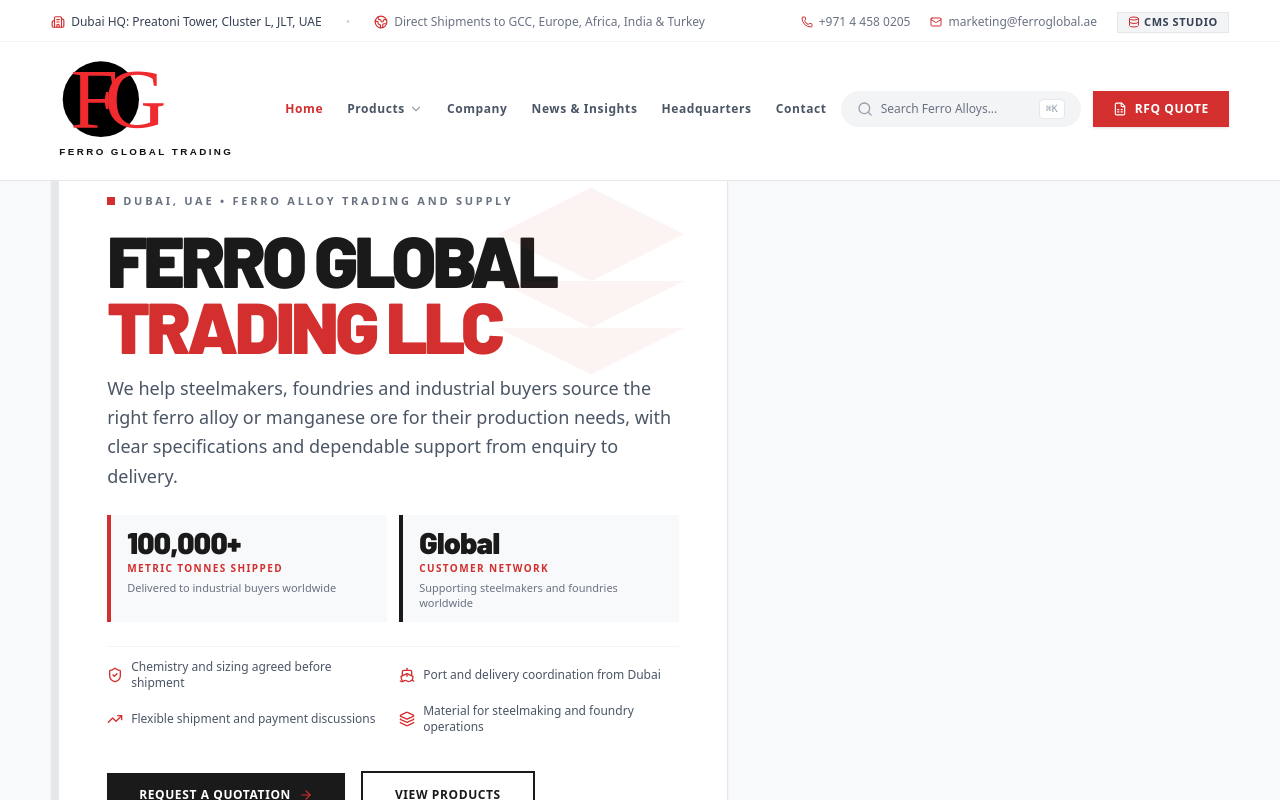
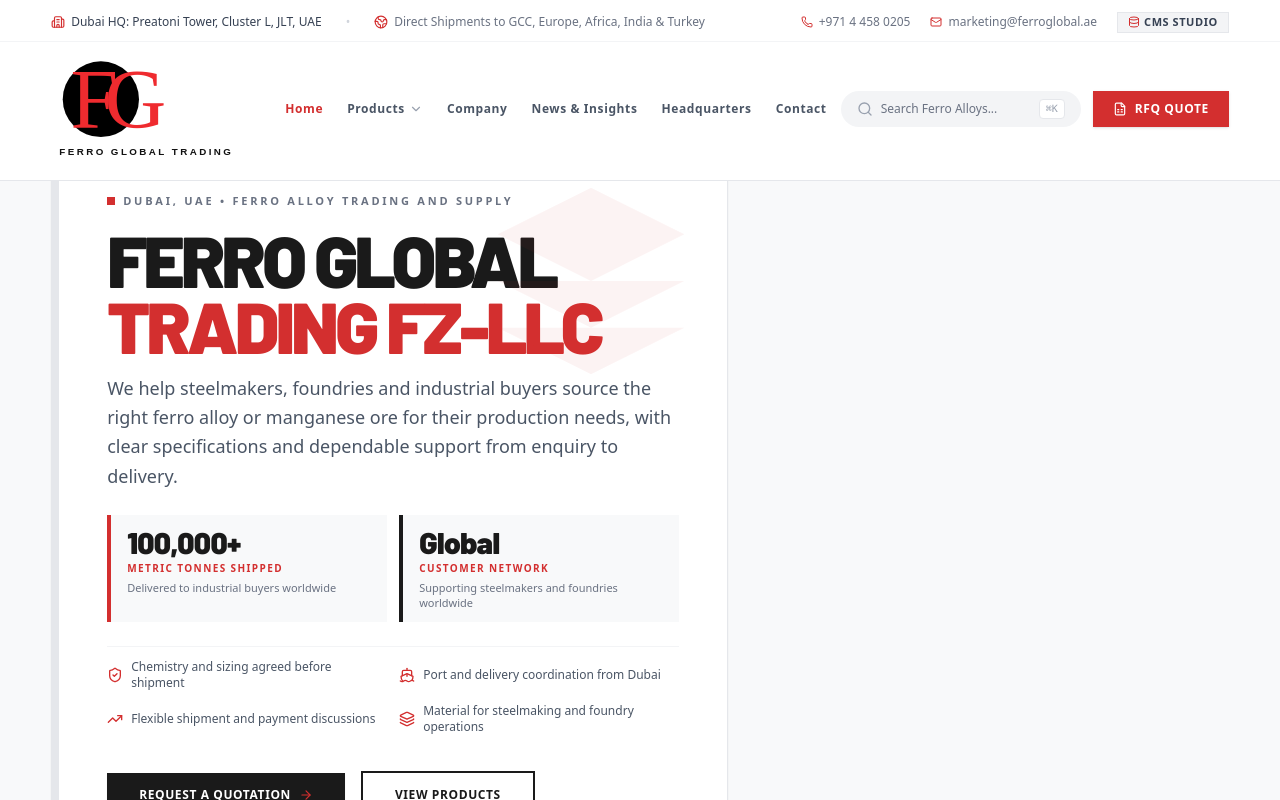
Before and after one commit to Charanjeet1234/FerroGlobal, a React (Vite) app: page / in a window 1280 px wide. Shown: the top 800 px of the page. Built offline with nearby package versions, Linux system fonts and the light colour scheme.

Commit message:
added pdf and fixed issues

```diff
--- a/index.html
+++ b/index.html
@@ -3,26 +3,47 @@
   <head>
     <meta charset="UTF-8" />
     <meta name="viewport" content="width=device-width, initial-scale=1.0" />
-    <title>Ferro Alloy Supplier in Dubai, UAE | Ferro Global Trading LLC</title>
-    <meta name="description" content="Ferro Global Trading LLC supplies ferro manganese, silico manganese, ferro chrome, ferro silicon and manganese ore across Dubai and the UAE to steelmakers, foundries and industrial buyers." />
-    <meta name="keywords" content="ferro alloy supplier UAE, ferro alloy supplier Dubai, ferro manganese supplier Abu Dhabi, silico manganese UAE, ferro chrome UAE, ferro silicon supplier Sharjah, manganese ore UAE, steelmaking raw materials UAE" />
-    <meta name="author" content="Ferro Global Trading LLC" />
+    <title>
+      Ferro Alloy Supplier in Dubai, UAE | ferro global trading fz-llc
+    </title>
+    <meta
+      name="description"
+      content="ferro global trading fz-llc supplies ferro manganese, silico manganese, ferro chrome, ferro silicon and manganese ore across Dubai and the UAE to steelmakers, foundries and industrial buyers."
+    />
+    <meta
+      name="keywords"
+      content="ferro alloy supplier UAE, ferro alloy supplier Dubai, ferro manganese supplier Abu Dhabi, silico manganese UAE, ferro chrome UAE, ferro silicon supplier Sharjah, manganese ore UAE, steelmaking raw materials UAE"
+    />
+    <meta name="author" content="ferro global trading fz-llc" />
     <meta name="robots" content="index, follow, max-image-preview:large" />
     <meta name="geo.region" content="AE-DU" />
     <meta name="geo.placename" content="Dubai" />
     <meta name="geo.position" content="25.0768;55.1485" />
     <meta name="ICBM" content="25.0768, 55.1485" />
-    <meta property="og:title" content="Ferro Global Trading LLC | Global Ferro Alloys & Metals Supplier" />
-    <meta property="og:description" content="Dubai-based supplier of ferro alloys and manganese ore for steelmakers, foundries and industrial buyers across the UAE and global markets." />
+    <meta
+      property="og:title"
+      content="ferro global trading fz-llc | Global Ferro Alloys & Metals Supplier"
+    />
+    <meta
+      property="og:description"
+      content="Dubai-based supplier of ferro alloys and manganese ore for steelmakers, foundries and industrial buyers across the UAE and global markets."
+    />
     <meta property="og:url" content="https://ferroglobal.ae/" />
     <meta property="og:type" content="website" />
-    <meta property="og:site_name" content="Ferro Global Trading LLC" />
+    <meta property="og:site_name" content="ferro global trading fz-llc" />
     <link rel="canonical" href="https://ferroglobal.ae/" />
-    <link rel="icon" type="image/svg+xml" href="/assets/ferro-global-favicon.svg" />
+    <link
+      rel="icon"
+      type="image/svg+xml"
+      href="/assets/ferro-global-favicon.svg"
+    />
     <link rel="shortcut icon" href="/assets/ferro-global-favicon.svg" />
     <meta name="twitter:card" content="summary_large_image" />
-    <meta name="twitter:title" content="Ferro Global Trading LLC" />
-    <meta name="twitter:description" content="Dubai-based ferro alloy and manganese ore supplier for steelmakers, foundries and industrial buyers." />
+    <meta name="twitter:title" content="ferro global trading fz-llc" />
+    <meta
+      name="twitter:description"
+      content="Dubai-based ferro alloy and manganese ore supplier for steelmakers, foundries and industrial buyers."
+    />
     <link rel="sitemap" type="application/xml" href="/sitemap.xml" />
 
     <script type="application/ld+json">
@@ -30,7 +51,7 @@
         "@context": "https://schema.org",
         "@type": "LocalBusiness",
         "@id": "https://ferroglobal.ae/#business",
-        "name": "Ferro Global Trading LLC",
+        "name": "ferro global trading fz-llc",
         "url": "https://ferroglobal.ae/",
         "logo": "https://ferroglobal.ae/assets/ferro-global-logo.svg",
         "image": "https://ferroglobal.ae/assets/ferro-global-logo.svg",
@@ -70,22 +91,54 @@
           "@type": "OfferCatalog",
           "name": "Ferro alloys and manganese ore",
           "itemListElement": [
-            { "@type": "Offer", "itemOffered": { "@type": "Product", "name": "Ferro Manganese (FeMn)" } },
-            { "@type": "Offer", "itemOffered": { "@type": "Product", "name": "Silico Manganese (SiMn)" } },
-            { "@type": "Offer", "itemOffered": { "@type": "Product", "name": "Ferro Chrome (FeCr)" } },
-            { "@type": "Offer", "itemOffered": { "@type": "Product", "name": "Ferro Silicon (FeSi)" } },
-            { "@type": "Offer", "itemOffered": { "@type": "Product", "name": "Manganese Ore" } }
+            {
+              "@type": "Offer",
+              "itemOffered": {
+                "@type": "Product",
+                "name": "Ferro Manganese (FeMn)"
+              }
+            },
+            {
+              "@type": "Offer",
+              "itemOffered": {
+                "@type": "Product",
+                "name": "Silico Manganese (SiMn)"
+              }
+            },
+            {
+              "@type": "Offer",
+              "itemOffered": {
+                "@type": "Product",
+                "name": "Ferro Chrome (FeCr)"
+              }
+            },
+            {
+              "@type": "Offer",
+              "itemOffered": {
+                "@type": "Product",
+                "name": "Ferro Silicon (FeSi)"
+              }
+            },
+            {
+              "@type": "Offer",
+              "itemOffered": { "@type": "Product", "name": "Manganese Ore" }
+            }
           ]
         }
       }
     </script>
 
     <!-- Modern Bold Typography: Barlow & Plus Jakarta Sans for Industrial Authority -->
-    <link rel="preconnect" href="https://fonts.googleapis.com">
-    <link rel="preconnect" href="https://fonts.gstatic.com" crossorigin>
-    <link href="https://fonts.googleapis.com/css2?family=Barlow:ital,wght@0,400;0,500;0,600;0,700;0,800;0,900;1,700&family=Plus+Jakarta+Sans:wght@300;400;500;600;700;800&display=swap" rel="stylesheet">
+    <link rel="preconnect" href="https://fonts.googleapis.com" />
+    <link rel="preconnect" href="https://fonts.gstatic.com" crossorigin />
+    <link
+      href="https://fonts.googleapis.com/css2?family=Barlow:ital,wght@0,400;0,500;0,600;0,700;0,800;0,900;1,700&family=Plus+Jakarta+Sans:wght@300;400;500;600;700;800&display=swap"
+      rel="stylesheet"
+    />
   </head>
-  <body class="bg-[#F8F9FA] text-[#1A1A1A] antialiased selection:bg-[#D32F2F] selection:text-white">
+  <body
+    class="bg-[#F8F9FA] text-[#1A1A1A] antialiased selection:bg-[#D32F2F] selection:text-white"
+  >
     <div id="root"></div>
     <script type="module" src="/src/main.tsx"></script>
   </body>
--- a/metadata.json
+++ b/metadata.json
@@ -1,6 +1,6 @@
 {
-  "name": "Ferro Global Trading LLC",
-  "description": "Official website of Ferro Global Trading LLC (ferroglobal.ae) - premier Dubai-based global supplier of ferro alloys, metals, and minerals for the steel industry.",
+  "name": "ferro global trading fz-llc",
+  "description": "Official website of ferro global trading fz-llc (ferroglobal.ae) - premier Dubai-based global supplier of ferro alloys, metals, and minerals for the steel industry.",
   "requestFramePermissions": [],
   "majorCapabilities": ["MAJOR_CAPABILITY_SERVER_SIDE_GEMINI_API"]
 }
--- a/src/components/AutomatedContactForm.tsx
+++ b/src/components/AutomatedContactForm.tsx
@@ -149,7 +149,7 @@
 
   const copyRfqSummary = () => {
     if (!submittedInquiry) return;
-    const summary = `FERRO GLOBAL TRADING LLC - OFFICIAL RFQ CONFIRMATION
+    const summary = `ferro global trading fz-llc - OFFICIAL RFQ CONFIRMATION
 Reference ID: ${submittedInquiry.id}
 Company: ${submittedInquiry.companyName}
 Contact Person: ${submittedInquiry.contactPerson}
--- a/src/components/Footer.tsx
+++ b/src/components/Footer.tsx
@@ -70,7 +70,7 @@
           <div className="lg:col-span-4 space-y-4">
             <Logo variant="footer" />
             <p className="text-xs text-gray-400 leading-relaxed max-w-sm mt-3 font-normal">
-              <strong>Ferro Global Trading LLC</strong> is a Dubai-based trading company supplying ferro alloys and manganese ore to steelmakers, foundries and industrial buyers.
+              <strong>Ferro Global Trading FZ-LLC</strong> is a Dubai-based trading company supplying ferro alloys and manganese ore to steelmakers, foundries and industrial buyers.
             </p>
             <div className="space-y-2 pt-2 text-xs">
               <div className="flex items-start gap-2.5">
@@ -174,7 +174,7 @@
         {/* Bottom Legal & Copyright Bar - Matching Geometric Balance layout */}
         <div className="mt-12 pt-8 border-t border-gray-800 flex flex-col sm:flex-row items-center justify-between gap-4 text-gray-500 text-[10px] uppercase tracking-widest">
           <div>
-            © {new Date().getFullYear()} <strong>FERRO GLOBAL TRADING LLC</strong>. ALL RIGHTS RESERVED.
+            © {new Date().getFullYear()} <strong>ferro global trading fz-llc</strong>. ALL RIGHTS RESERVED.
           </div>
 
           <div className="flex items-center gap-4">
--- a/src/components/Header.tsx
+++ b/src/components/Header.tsx
@@ -104,7 +104,7 @@
               scrollToSection('hero-section');
             }}
             className="focus:outline-none"
-            aria-label="Ferro Global Trading LLC Home"
+            aria-label="Ferro Global Trading FZ-LLC Home"
           >
             <Logo />
           </a>
--- a/src/components/Hero.tsx
+++ b/src/components/Hero.tsx
@@ -54,7 +54,7 @@
             {/* Bold Display Headline matching Geometric Balance */}
             <h1 className="text-4xl sm:text-5xl lg:text-[4.5rem] font-black leading-[0.92] tracking-tighter mb-4 text-[#1A1A1A]">
               FERRO GLOBAL <br />
-              <span className="text-[#D32F2F]">TRADING LLC</span>
+              <span className="text-[#D32F2F]">TRADING FZ-LLC</span>
             </h1>
 
             {/* Descriptive Lead */}
--- a/src/components/InteractiveMap.tsx
+++ b/src/components/InteractiveMap.tsx
@@ -178,7 +178,7 @@
             {/* Embedded Responsive Interactive Map */}
             <div className="interactive-map-frame relative flex-1 w-full min-h-[360px]">
               <iframe
-                title="Ferro Global Trading LLC Headquarters Map"
+                title="ferro global trading fz-llc Headquarters Map"
                 src="https://maps.google.com/maps?q=Preatoni%20Tower%20Cluster%20L%20JLT%20Dubai&t=&z=15&ie=UTF8&iwloc=&output=embed"
                 width="100%"
                 height="100%"
@@ -190,7 +190,7 @@
               {/* Overlay Marker Banner - Geometric Balance footer label */}
               <div className="absolute bottom-0 left-0 right-0 bg-white p-4 border-t border-gray-200 text-left shadow-md">
                 <p className="text-xs font-bold uppercase tracking-wider leading-tight text-[#1A1A1A]">
-                  FERRO GLOBAL TRADING LLC <br />
+                  ferro global trading fz-llc <br />
                   <span className="font-normal text-gray-600 normal-case">
                     Preatoni Tower, Cluster L, Jumeirah Lakes Towers, Dubai, UAE
                   </span>
--- a/src/components/Logo.tsx
+++ b/src/components/Logo.tsx
@@ -19,7 +19,7 @@
         <div className="relative flex items-center gap-2">
           <img
             src={customLogoUrl}
-            alt="Ferro Global Trading LLC"
+            alt="ferro global trading fz-llc"
             className="h-10 max-w-[180px] object-contain"
           />
           <button
@@ -34,7 +34,7 @@
         <div className="flex items-center gap-2.5">
           <img
             src={variant === 'footer' ? '/assets/ferro-global-logo-footer.svg' : '/assets/ferro-global-logo.svg'}
-            alt="Ferro Global Trading LLC"
+            alt="ferro global trading fz-llc"
             className={`h-auto object-contain ${variant === 'hero' ? 'w-[280px] max-w-full' : variant === 'footer' ? 'w-[240px] max-w-full' : 'w-[220px] max-w-full max-sm:w-[160px]'}`}
           />
         </div>
--- a/src/components/ProductDetailModal.tsx
+++ b/src/components/ProductDetailModal.tsx
@@ -36,7 +36,7 @@
 
   const handleDownloadSpec = () => {
     // Generate an instant clean text/spec manifest file for metallurgical buyers
-    const specContent = `FERRO GLOBAL TRADING LLC - TECHNICAL DATA SHEET
+    const specContent = `ferro global trading fz-llc - TECHNICAL DATA SHEET
 Commodity: ${product.name} (${product.chemicalFormula})
 Headquarters: Dubai, UAE
 Export Inquiries: marketing@ferroglobal.ae | +971 4 458 0205
@@ -62,7 +62,7 @@
 
 =========================================
 Disclaimer: Technical parameters conform to standard international assay standards. Custom chemistries available upon request.
-Issued by: Ferro Global Trading LLC, Office 2005, Preatoni Tower, Cluster L, JLT, Dubai, UAE.`;
+Issued by: ferro global trading fz-llc, Office 2005, Preatoni Tower, Cluster L, JLT, Dubai, UAE.`;
 
     const blob = new Blob([specContent], { type: 'text/plain' });
     const url = URL.createObjectURL(blob);
--- a/src/context/CmsContext.tsx
+++ b/src/context/CmsContext.tsx
@@ -235,7 +235,7 @@
 
   const exportCmsData = () => {
     const exportObject = {
-      project: 'Ferro Global Trading LLC',
+      project: 'ferro global trading fz-llc',
       exportTimestamp: new Date().toISOString(),
       companyInfo,
       products,
--- a/src/data/initialContent.ts
+++ b/src/data/initialContent.ts
@@ -1,8 +1,8 @@
 import { Product, BlogPost, CompanyInfo } from '../types';
 
 export const initialCompanyInfo: CompanyInfo = {
-  name: 'Ferro Global Trading LLC',
-  tradingName: 'Ferro Global Trading LLC',
+  name: 'ferro global trading fz-llc',
+  tradingName: 'ferro global trading fz-llc',
   tagline: 'Ferro alloy supply for steelmakers, foundries and industrial buyers',
   establishedYear: 2012,
   headquarters: {
@@ -54,7 +54,7 @@
     },
   ],
   certifications: ['Certificate of analysis', 'Pre-shipment inspection', 'Origin documentation', 'Port delivery coordination'],
-  targetRegions: ['United Arab Emirates', 'Middle East & GCC', 'Europe & Mediterranean', 'North & South Africa', 'India & South Asia', 'Turkey & Central Asia'],
+  targetRegions: ['Middle East & GCC', 'Europe & Mediterranean', 'North & South Africa', 'India & South Asia', 'Turkey & Central Asia'],
   keyPorts: ['Jebel Ali Port (UAE)', 'Port of Rotterdam (NL)', 'Mersin International Port (TR)', 'Port of Durban (ZA)', 'Nhava Sheva / Mundra (IN)', 'Kolkata Port (IN)', 'Hamad Port (QA)', 'Extended global port network'],
 };
 
```
